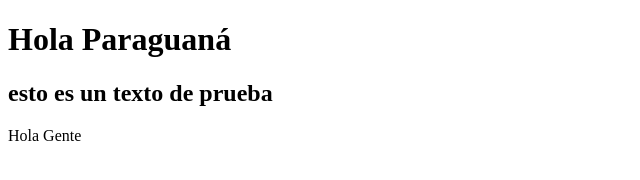
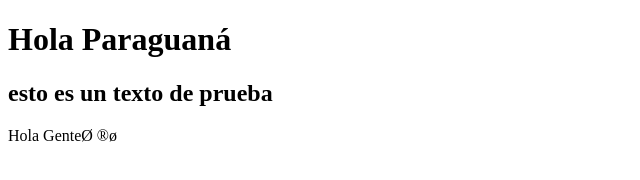
Before and after one commit to ProyectaHardeo/paraguana, a plain HTML site: page index.html in a window 1280 px wide. Shown: the full height of the page, 0-640 px from the left. Drawn offline with Linux system fonts and the light colour scheme.

Commit message:
Update index.html

```diff
--- a/index.html
+++ b/index.html
@@ -3,6 +3,6 @@
 <body>
 <h1>Hola Paraguaná</h1>
   <h2>esto es un texto de prueba</h2>
-<p>Hola Gente</p>
+<p>Hola GenteØ ®ø</p>
 </body>
 </html>
```
